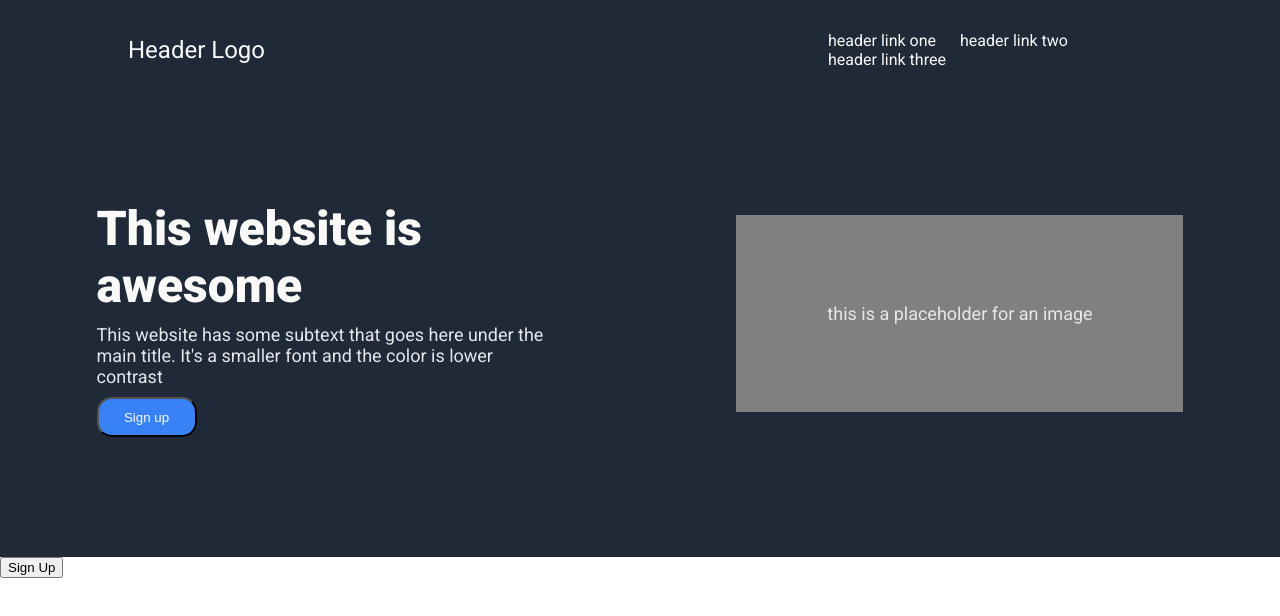
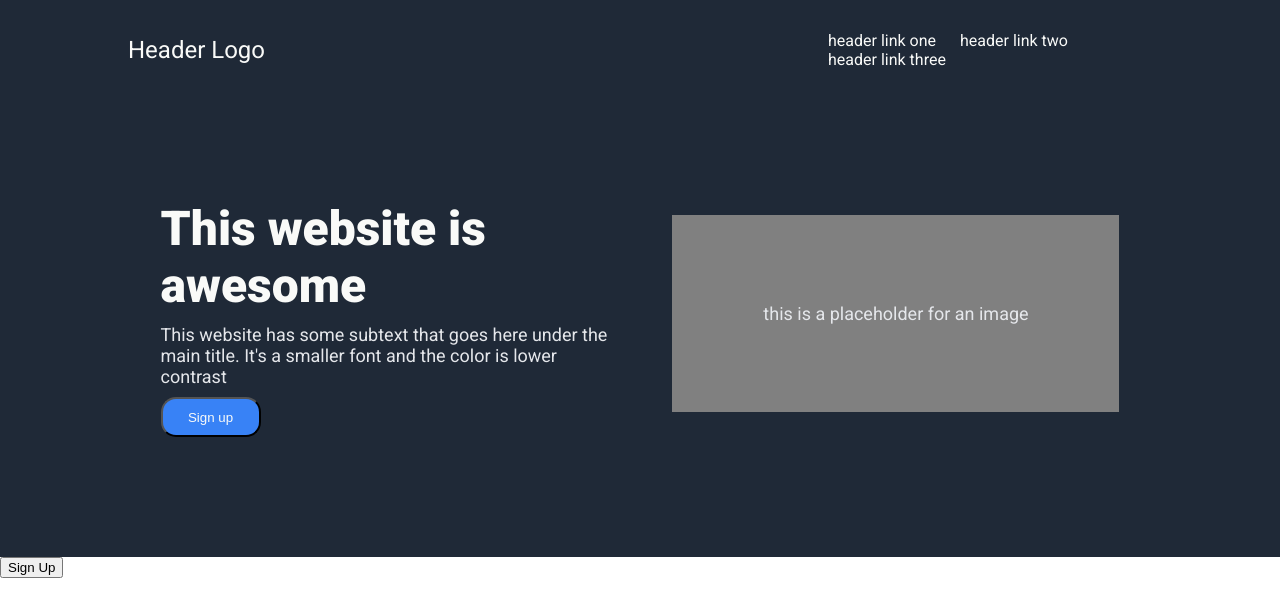
Before and after one commit to grandschema/landing-page, a plain HTML site: page index.html in a window 1280 px wide. Drawn offline with Linux system fonts and the light colour scheme.

Commit message:
Fix alignment with hero section

```diff
--- a/index.html
+++ b/index.html
@@ -32,6 +32,7 @@
         <!- Hero Section          -->
         <main>
             <section id="hero">
+                <div class="container">
                     <aside id="left-side">
                         <h1>This website is</h1>
                         <h1>awesome</h1>
@@ -43,6 +44,7 @@
                             <h4>this is a placeholder for an image</h4>
                         </div>
                     </aside>
+                </div>
             </section>
         <!-- Info Section         -->
             <section id="info">
--- a/styles.css
+++ b/styles.css
@@ -61,10 +61,15 @@ header nav ul li {
 #hero {
     background-color: #1F2937;
     padding: 100px 0;
+
+}
+
+.container {
+    width: 80%;
     display: flex;
     justify-content: space-around;
-    width: 100%;
     align-items: center;
+    margin: 0 auto;
 }
 
 #hero  h1 {
```
Lines whose indentation alone changed are shown as unchanged.
